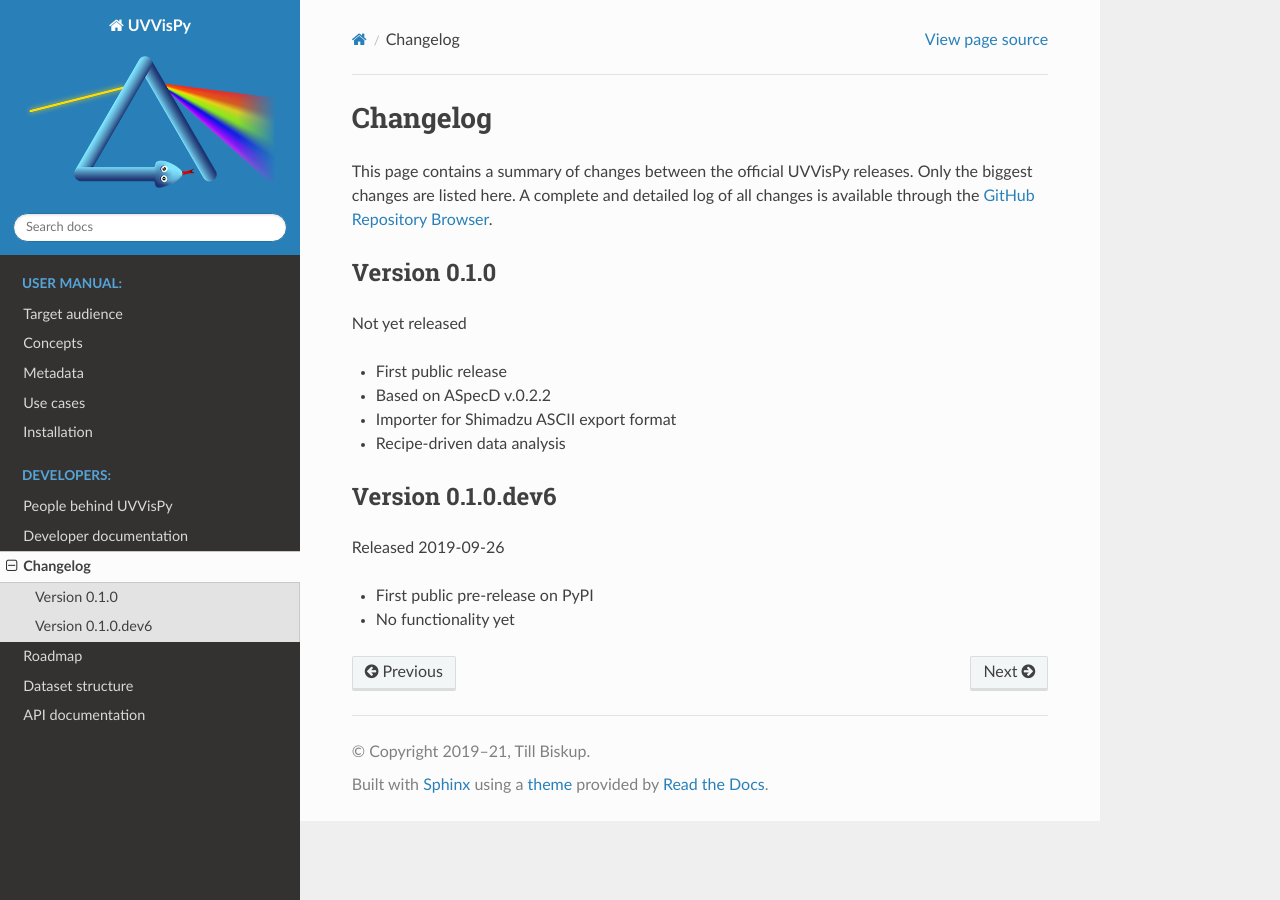
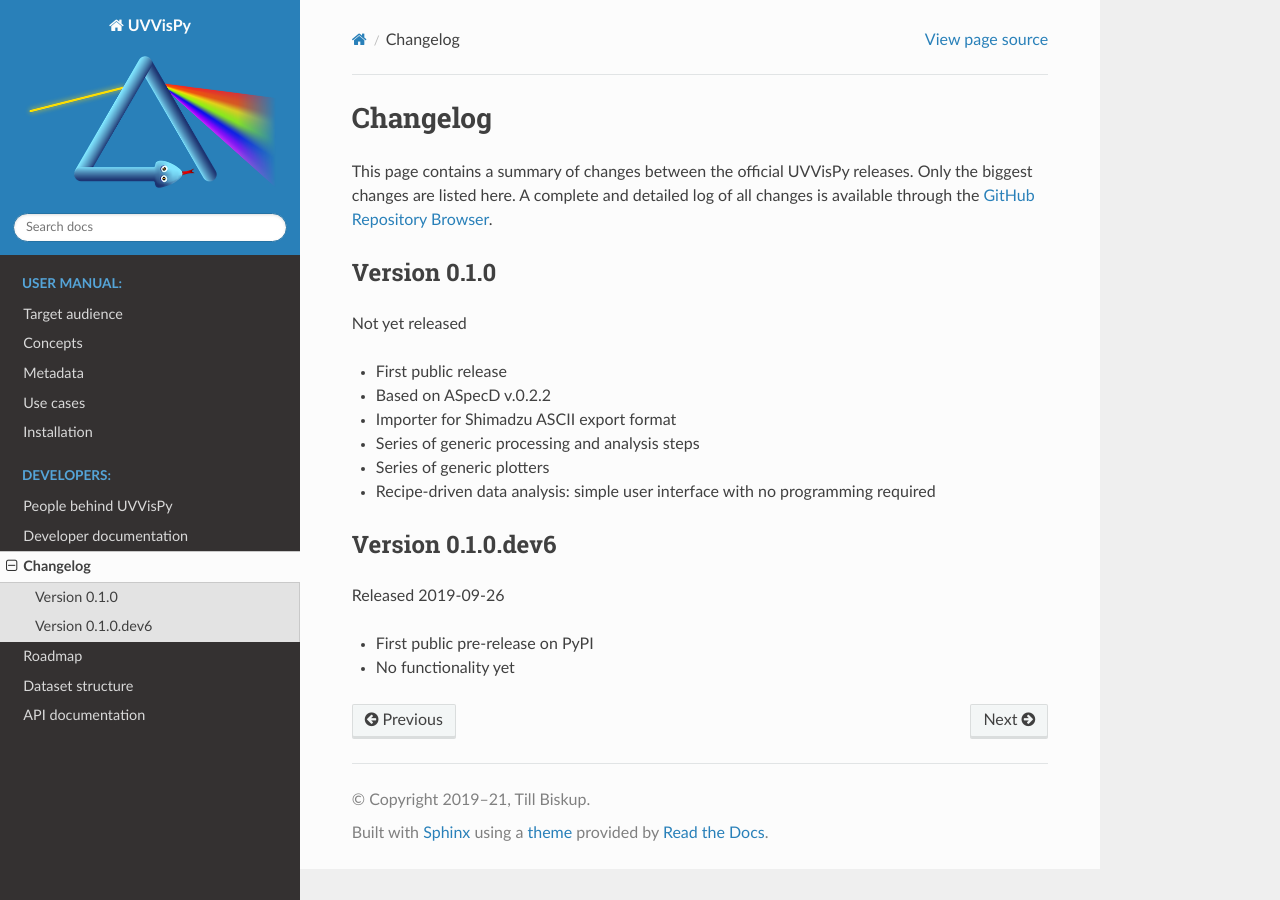
Before and after one commit to tillbiskup/uvvispy, a Sphinx documentation site: the page built from docs/changelog.rst, in a window 1280 px wide. Built offline with Sphinx 7.4.7 and the Read the Docs theme 2.0.0, drawn with Linux system fonts in a browser that asks for light colours.

Commit message:
Adjust changelog and roadmap

```diff
--- a/docs/changelog.rst
+++ b/docs/changelog.rst
@@ -13,7 +13,9 @@ Not yet released
 * First public release
 * Based on ASpecD v.0.2.2
 * Importer for Shimadzu ASCII export format
-* Recipe-driven data analysis
+* Series of generic processing and analysis steps
+* Series of generic plotters
+* Recipe-driven data analysis: simple user interface with no programming required
 
 
 Version 0.1.0.dev6
--- a/docs/roadmap.rst
+++ b/docs/roadmap.rst
@@ -18,6 +18,8 @@ For later versions
 
 * Support for more raw data file formats
 
+* Inherit models from ASpecD (requires ASpecD 0.3.0)
+
 
 Todos
 =====
```
Also changed, not shown: 1 other file.
